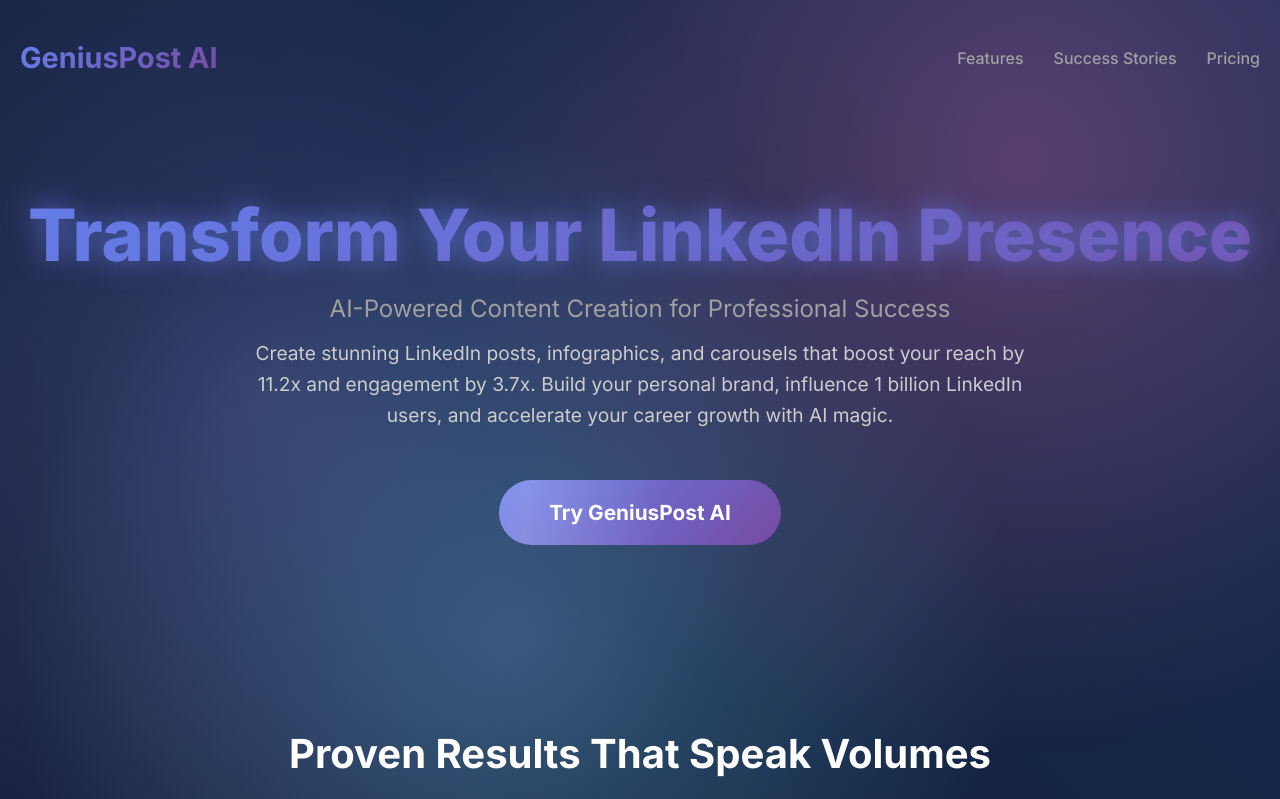
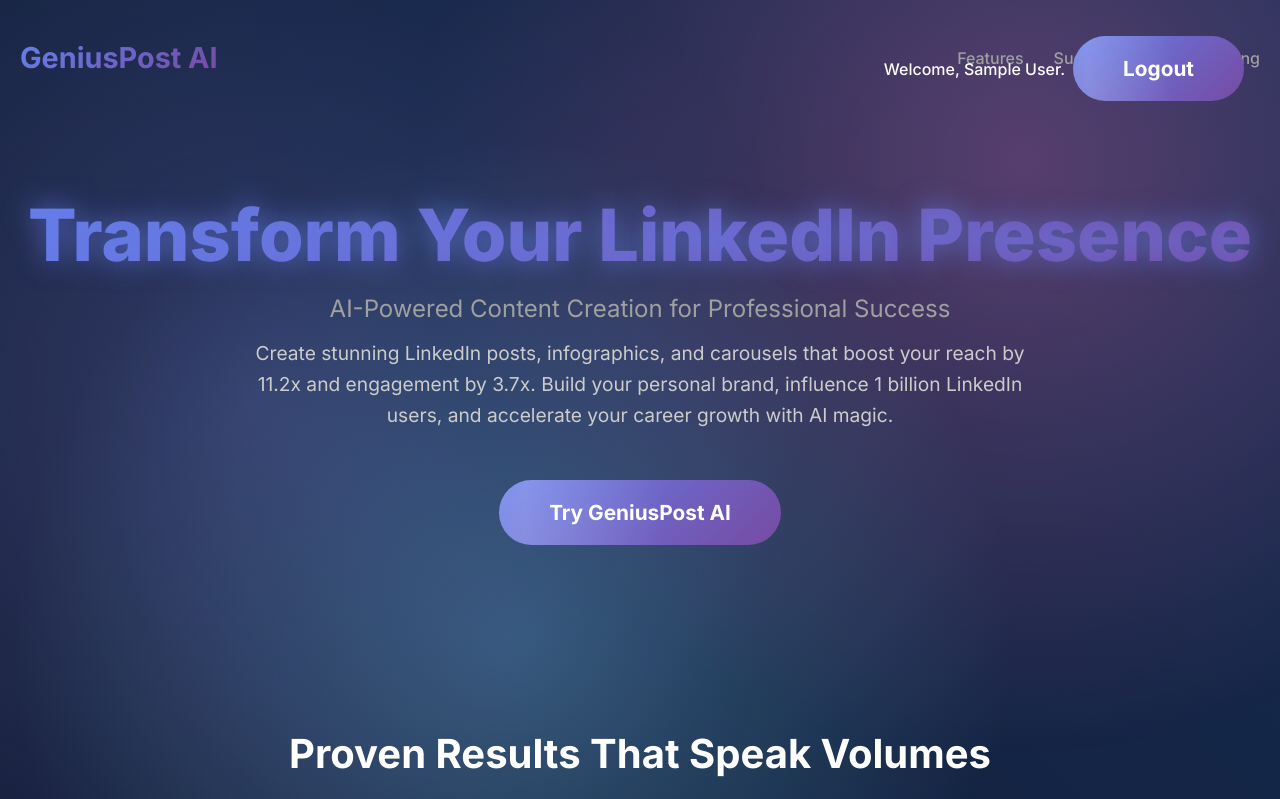
Before and after one commit to prashdash112/stack, a Flask app: page / in a window 1280 px wide. Shown: the top 799 px of the page. Run offline with Flask 3, Linux system fonts and the light colour scheme; the visitor is signed in with stand-in values (Sample User, id 1); parts of the project's set-up code (start-up, migrations or seed data) failed here and were passed over.

Commit message:
added welcome user func

```diff
--- a/static/homepage.css
+++ b/static/homepage.css
@@ -570,3 +570,24 @@
     background: linear-gradient(135deg, #667eea 0%, #764ba2 100%);
     border-radius: 4px;
 }
+
+/* make the nav/header a positioning context */
+nav.nav, .header {
+  position: relative;
+}
+
+/* top-right user bar */
+.user-menu {
+  position: absolute;
+  top: 1rem;
+  right: 1rem;
+  display: flex;
+  align-items: center;
+  gap: 0.5rem;
+}
+
+/* match your theme for the greeting text */
+.user-greeting {
+  color: #fff;
+  font-weight: 500;
+}
--- a/templates/geniuspost_homepage.html
+++ b/templates/geniuspost_homepage.html
@@ -23,6 +23,13 @@
                 <a href="{{ url_for('pricing') }}" class="nav-link">Pricing</a>
                 <!-- <a href="#" class="cta-nav-btn">Try Free</a> -->
             </div>
+            {% if current_user.is_authenticated %}
+                <div class="user-menu">
+                    <span class="user-greeting">Welcome, {{ current_user.name }}.</span>
+                    <a href="{{ url_for('logout') }}" class="cta-button">Logout</a>
+                </div>
+    {% endif %}
+
         </nav>
 
         <!-- Hero Section -->
--- a/templates/index_claude.html
+++ b/templates/index_claude.html
@@ -18,6 +18,12 @@
         <div class="header">
             <h1 class="logo"> GeniusPost AI</h1>
             <p class="tagline">Transform your ideas into engaging LinkedIn posts with AI magic</p>
+            {% if current_user.is_authenticated %}
+                <div class="user-menu">
+                    <span class="user-greeting">Welcome, {{ current_user.name }}.</span>
+                    <a href="{{ url_for('logout') }}" class="cta-button">Logout</a>
+                </div>
+            {% endif %}
         </div>
 
         <!-- Main Content Grid -->
```
Also changed, not shown: static/index.css (+21 -0 lines).
